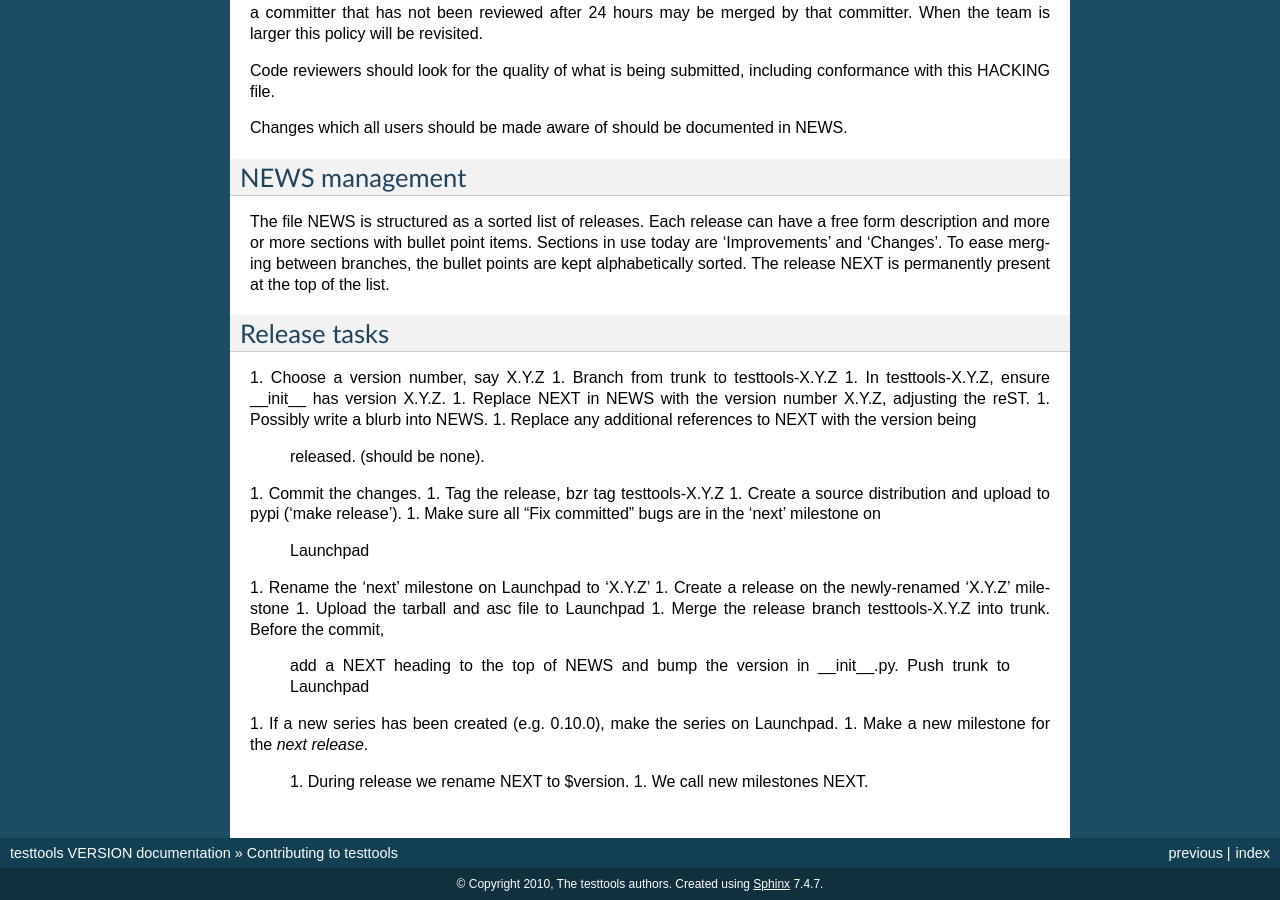
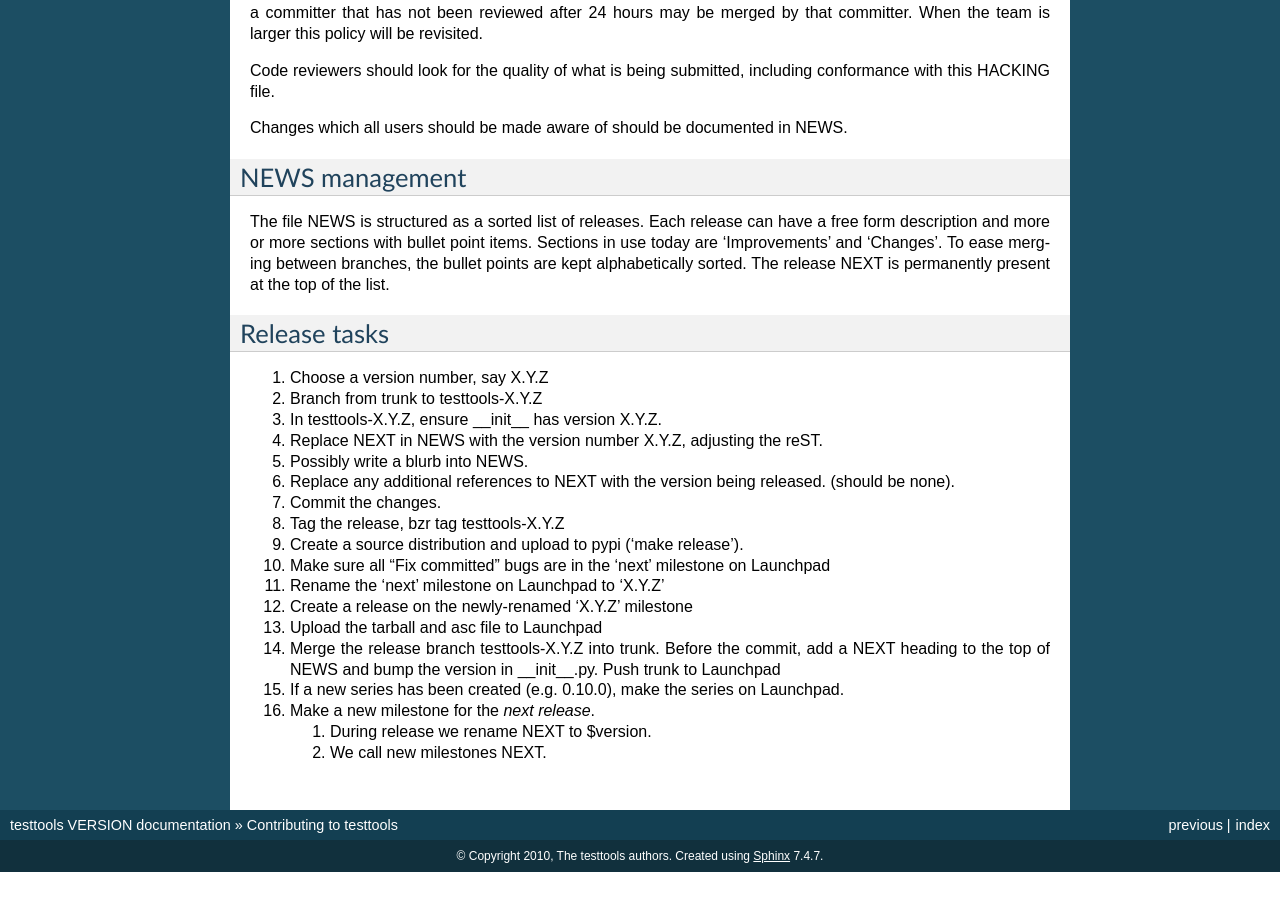
Before and after one commit to testing-cabal/testtools, a Sphinx documentation site: the page built from doc/hacking.rst, in a window 1280 px wide and 900 px high, scrolled down 1625 px. Built offline with Sphinx 7.4.7, drawn with Linux system fonts in a browser that asks for light colours; after the commit the page ends 2497 px from its top, so only the background shows below that.

```diff
--- a/doc/hacking.rst
+++ b/doc/hacking.rst
@@ -119,28 +119,29 @@ permanently present at the top of the list.
 Release tasks
 -------------
 
-1. Choose a version number, say X.Y.Z
-1. Branch from trunk to testtools-X.Y.Z
-1. In testtools-X.Y.Z, ensure __init__ has version X.Y.Z.
-1. Replace NEXT in NEWS with the version number X.Y.Z, adjusting the reST.
-1. Possibly write a blurb into NEWS.
-1. Replace any additional references to NEXT with the version being
+#. Choose a version number, say X.Y.Z
+#. Branch from trunk to testtools-X.Y.Z
+#. In testtools-X.Y.Z, ensure __init__ has version X.Y.Z.
+#. Replace NEXT in NEWS with the version number X.Y.Z, adjusting the reST.
+#. Possibly write a blurb into NEWS.
+#. Replace any additional references to NEXT with the version being
    released. (should be none).
-1. Commit the changes.
-1. Tag the release, bzr tag testtools-X.Y.Z
-1. Create a source distribution and upload to pypi ('make release').
-1. Make sure all "Fix committed" bugs are in the 'next' milestone on
+#. Commit the changes.
+#. Tag the release, bzr tag testtools-X.Y.Z
+#. Create a source distribution and upload to pypi ('make release').
+#. Make sure all "Fix committed" bugs are in the 'next' milestone on
    Launchpad
-1. Rename the 'next' milestone on Launchpad to 'X.Y.Z'
-1. Create a release on the newly-renamed 'X.Y.Z' milestone
-1. Upload the tarball and asc file to Launchpad
-1. Merge the release branch testtools-X.Y.Z into trunk. Before the commit,
+#. Rename the 'next' milestone on Launchpad to 'X.Y.Z'
+#. Create a release on the newly-renamed 'X.Y.Z' milestone
+#. Upload the tarball and asc file to Launchpad
+#. Merge the release branch testtools-X.Y.Z into trunk. Before the commit,
    add a NEXT heading to the top of NEWS and bump the version in __init__.py.
    Push trunk to Launchpad
-1. If a new series has been created (e.g. 0.10.0), make the series on Launchpad.
-1. Make a new milestone for the *next release*.
-   1. During release we rename NEXT to $version.
-   1. We call new milestones NEXT.
+#. If a new series has been created (e.g. 0.10.0), make the series on Launchpad.
+#. Make a new milestone for the *next release*.
+
+   #. During release we rename NEXT to $version.
+   #. We call new milestones NEXT.
 
 .. _PEP 8: http://www.python.org/dev/peps/pep-0008/
 .. _unittest: http://docs.python.org/library/unittest.html
--- a/doc/index.rst
+++ b/doc/index.rst
@@ -17,6 +17,7 @@ Contents:
 .. toctree::
    :maxdepth: 2
 
+   overview
    for-test-authors
    for-framework-folk
    hacking
```
